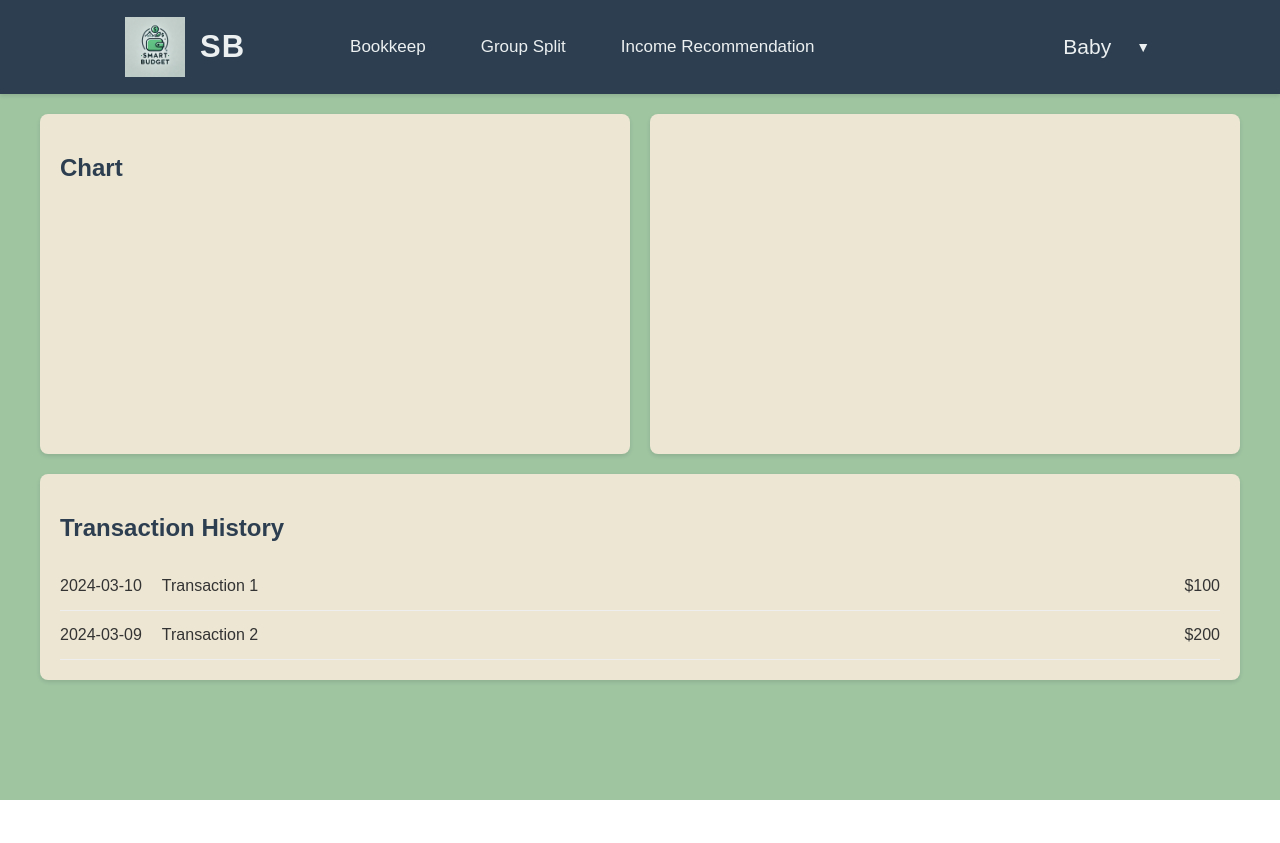
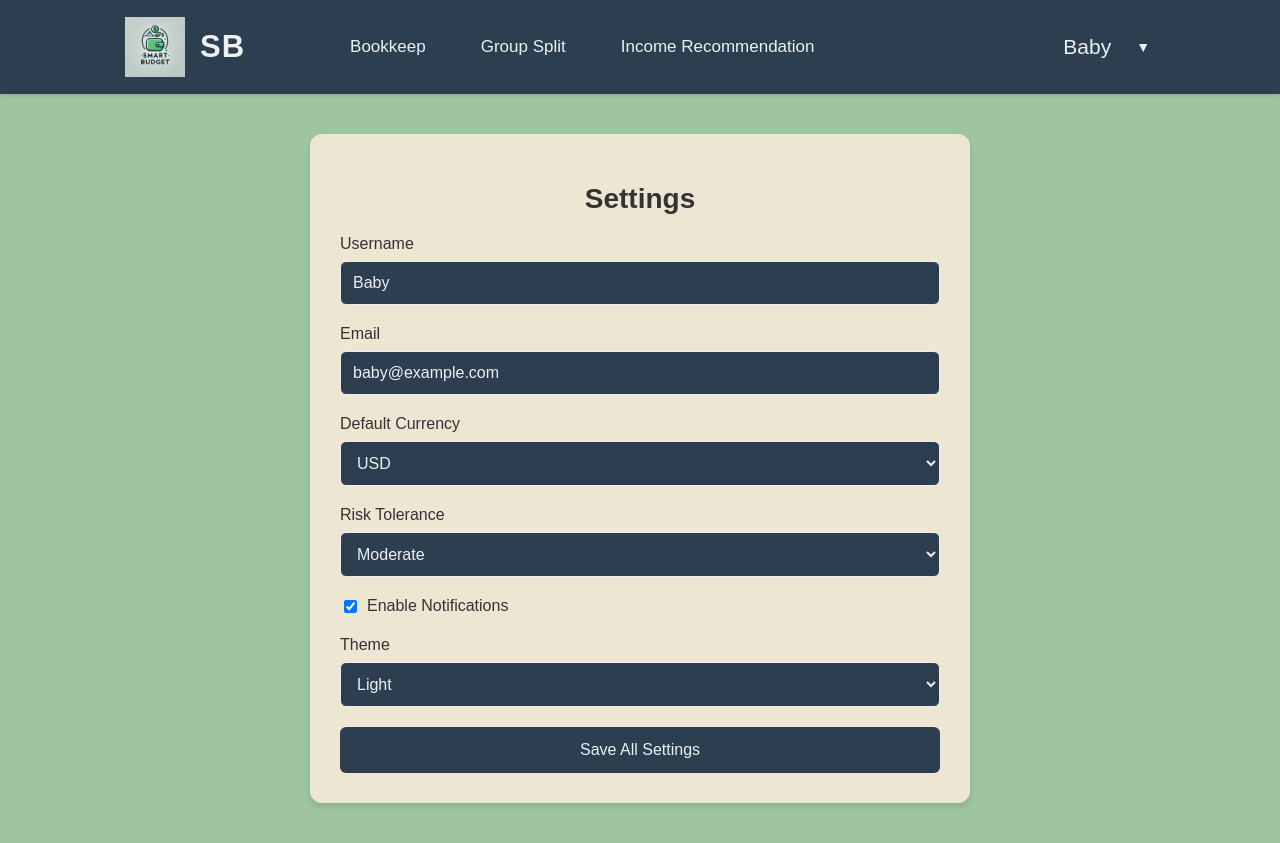
Before and after one commit to lylahub/Project130, a React (Create React App) app in the folder frontend/: page /settings in a window 1280 px wide. Before the commit this address led to /sb. Before the commit the page ends 800 px from the top, so only its background shows below. Built offline with nearby package versions, Linux system fonts and the light colour scheme.

Commit message:
Added the page for user settings.

```diff
--- a/frontend/src/App.js
+++ b/frontend/src/App.js
@@ -10,6 +10,7 @@ import './css/theme.css';
 import Home from './pages/Home.js';
 import GroupSplit from './pages/GroupSplit.js';
 import IncomeRecommendation from './pages/IncomeRe.js';
+import Settings from "./pages/Settings";
 
 function AppRouter() {
   const location = useLocation();
@@ -25,6 +26,7 @@ function AppRouter() {
         <Route path="/sb" element={<Home />} />
         <Route path="/group-split" element={<GroupSplit />} />
         <Route path="/income-re" element={<IncomeRecommendation />} />
+          <Route path = "/settings" element = {<Settings />} />
 
         {/* Redirect unmatched routes to /sb */}
         <Route path="*" element={<Navigate to="/sb" replace />} />
--- /dev/null
+++ b/frontend/src/css/Settings.css
@@ -0,0 +1,105 @@
+/* src/css/Settings.css */
+.settings-container {
+    min-height: 100vh;
+    background-color: var(--background-primary);
+}
+
+.content-container {
+    max-width: 1200px;
+    margin: 0 auto;
+    padding: 40px 20px;
+    display: flex;
+    justify-content: center;
+    align-items: center;
+}
+
+.form-section {
+    flex: 1;
+    max-width: 600px;
+    background-color: var(--background-secondary);
+    padding: 30px;
+    border-radius: 12px;
+    box-shadow: 0 4px 6px var(--shadow-color);
+}
+
+.form-section h1 {
+    color: var(--text-secondary);
+    margin-bottom: 20px;
+    font-size: 28px;
+    text-align: center;
+}
+
+.settings-form {
+    display: flex;
+    flex-direction: column;
+    gap: 20px;
+}
+
+.form-group {
+    display: flex;
+    flex-direction: column;
+    gap: 8px;
+}
+
+.form-group label {
+    color: var(--text-secondary);
+    font-weight: 500;
+}
+
+.form-group input[type="text"],
+.form-group input[type="email"],
+.form-group select {
+    padding: 12px;
+    border: 1px solid var(--border-color);
+    border-radius: 6px;
+    font-size: 16px;
+    background-color: var(--primary-color);
+    color: var(--text-color);
+}
+
+.form-group input:focus,
+.form-group select:focus {
+    outline: none;
+    border-color: var(--text-color);
+}
+
+.form-group.checkbox label {
+    display: flex;
+    align-items: center;
+    color: var(--text-secondary);
+}
+
+.form-group.checkbox input {
+    margin-right: 10px;
+}
+
+.save-button {
+    background-color: var(--primary-color);
+    color: var(--text-color);
+    padding: 14px 28px;
+    border: none;
+    border-radius: 6px;
+    cursor: pointer;
+    font-size: 16px;
+    font-weight: 500;
+    transition: background-color 0.2s;
+}
+
+.save-button:hover {
+    background-color: var(--secondary-color);
+}
+
+.save-button:disabled {
+    background-color: var(--border-color);
+    cursor: not-allowed;
+}
+
+@media (max-width: 768px) {
+    .content-container {
+        padding: 20px;
+    }
+
+    .form-section {
+        padding: 20px;
+    }
+}
--- /dev/null
+++ b/frontend/src/pages/Settings.js
@@ -0,0 +1,121 @@
+// src/pages/Settings.js
+import React, { useState } from 'react';
+import Navbar from '../components/Navbar'; // Import Navbar component
+import '../css/Settings.css'; // Import corresponding CSS for styling
+
+// Main Settings component
+const Settings = () => {
+    // Define state to store settings data
+    const [settings, setSettings] = useState({
+        username: 'Baby',
+        email: 'baby@example.com',
+        currency: 'USD',
+        riskTolerance: 'moderate',
+        notifications: true,
+        theme: 'light'
+    });
+
+    // Handle input changes for text, select, and checkbox inputs
+    const handleInputChange = (e) => {
+        const { name, value, type, checked } = e.target;
+        // Update settings state based on input type
+        setSettings(prev => ({
+            ...prev,
+            [name]: type === 'checkbox' ? checked : value
+        }));
+    };
+
+    // Placeholder function for saving settings
+    const handleSave = () => {
+        alert("Settings saved!");
+    };
+
+    return (
+        <div className="settings-container">
+            {/* Include Navbar and pass username prop */}
+            <Navbar username={settings.username} />
+            <div className="content-container">
+                {/* Form section to hold all settings inputs */}
+                <div className="form-section">
+                    <h1>Settings</h1>
+
+                    {/* Settings form */}
+                    <form onSubmit={(e) => {e.preventDefault(); handleSave();}} className="settings-form">
+
+                        {/* Username field */}
+                        <div className="form-group">
+                            <label>Username</label>
+                            <input
+                                type="text"
+                                name="username"
+                                value={settings.username}
+                                onChange={handleInputChange}
+                                placeholder="Enter your username"
+                            />
+                        </div>
+
+                        {/* Email field */}
+                        <div className="form-group">
+                            <label>Email</label>
+                            <input
+                                type="email"
+                                name="email"
+                                value={settings.email}
+                                onChange={handleInputChange}
+                                placeholder="Enter your email"
+                            />
+                        </div>
+
+                        {/* Currency selection dropdown */}
+                        <div className="form-group">
+                            <label>Default Currency</label>
+                            <select name="currency" value={settings.currency} onChange={handleInputChange}>
+                                <option value="USD">USD</option>
+                                <option value="EUR">EUR</option>
+                                <option value="JPY">JPY</option>
+                                <option value="GBP">GBP</option>
+                            </select>
+                        </div>
+
+                        {/* Risk tolerance selection dropdown */}
+                        <div className="form-group">
+                            <label>Risk Tolerance</label>
+                            <select name="riskTolerance" value={settings.riskTolerance} onChange={handleInputChange}>
+                                <option value="conservative">Conservative</option>
+                                <option value="moderate">Moderate</option>
+                                <option value="aggressive">Aggressive</option>
+                            </select>
+                        </div>
+
+                        {/* Notifications checkbox */}
+                        <div className="form-group checkbox">
+                            <label>
+                                <input
+                                    type="checkbox"
+                                    name="notifications"
+                                    checked={settings.notifications}
+                                    onChange={handleInputChange}
+                                />
+                                Enable Notifications
+                            </label>
+                        </div>
+
+                        {/* Theme selection dropdown */}
+                        <div className="form-group">
+                            <label>Theme</label>
+                            <select name="theme" value={settings.theme} onChange={handleInputChange}>
+                                <option value="light">Light</option>
+                                <option value="dark">Dark</option>
+                            </select>
+                        </div>
+
+                        {/* Save button */}
+                        <button type="submit" className="save-button">Save All Settings</button>
+                    </form>
+                </div>
+            </div>
+        </div>
+    );
+};
+
+export default Settings;
```
